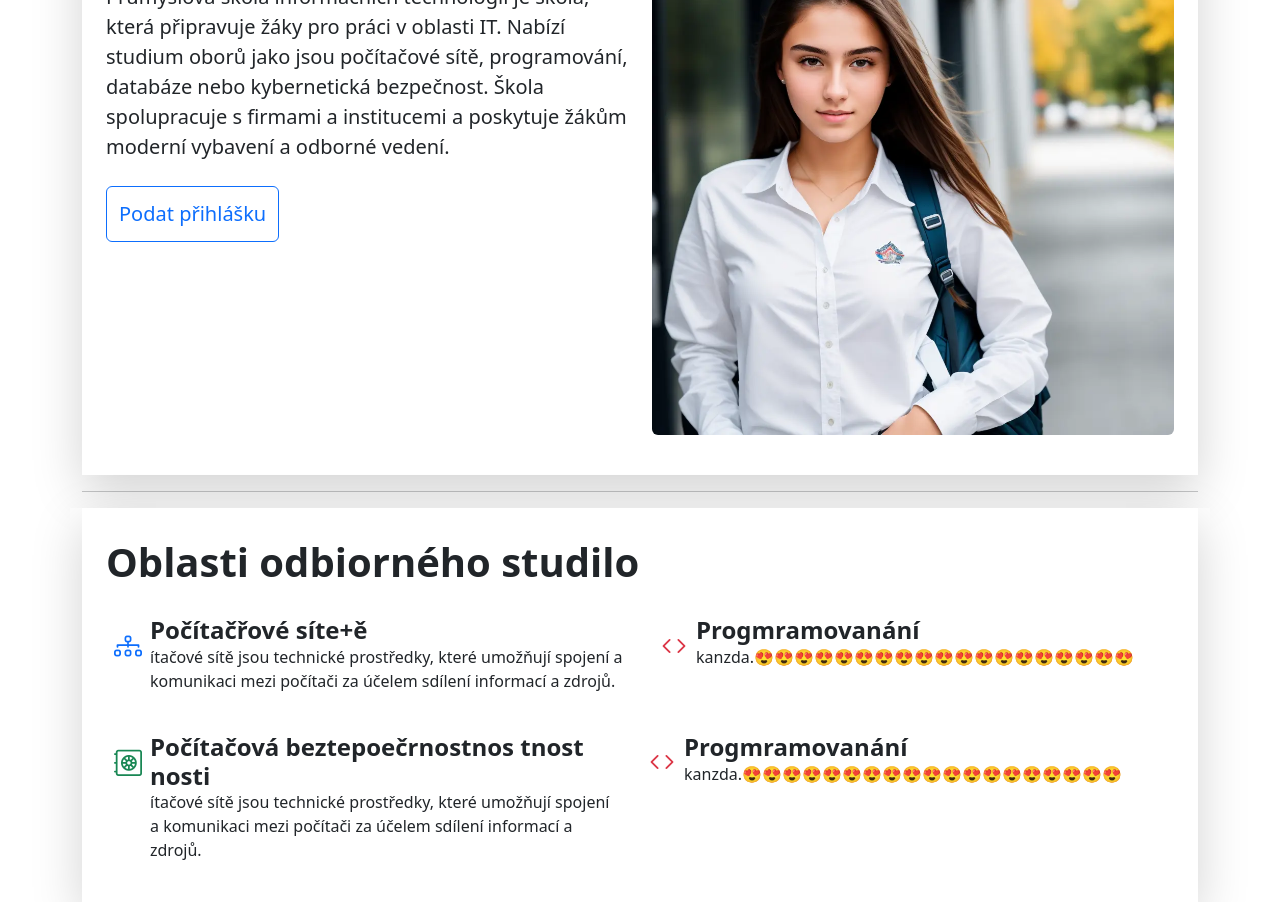
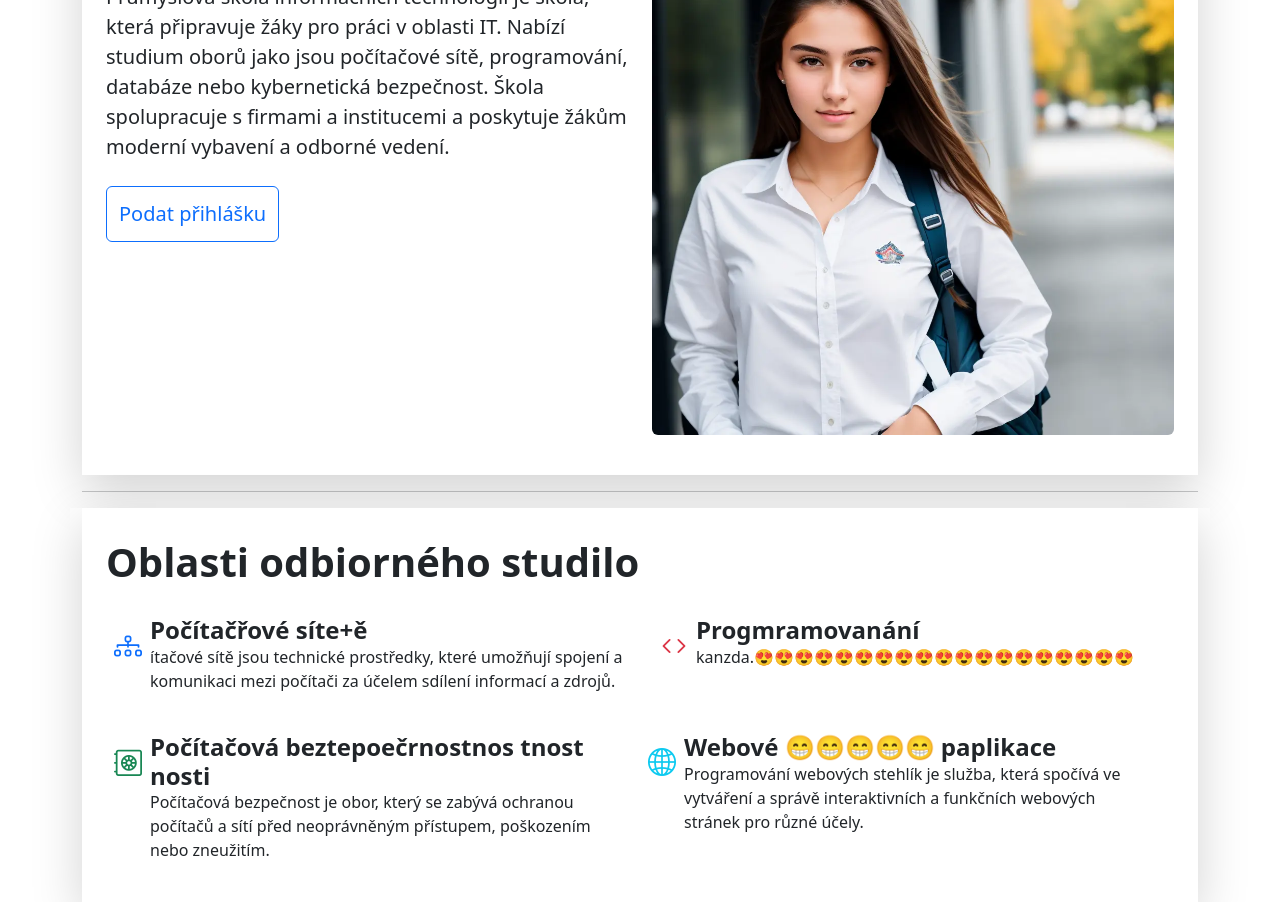
Before and after one commit to pslib-cz/2022-p1a-web-bootstrap-responsivity-steveruu, a plain HTML site: page index.html in a window 1280 px wide. Shown: the part 183-1085 px from the top of the page. Drawn offline with nearby package versions, Linux system fonts and the light colour scheme.

```diff
--- a/index.html
+++ b/index.html
@@ -73,17 +73,17 @@
 
                         <div>
                         <h3 class="fw-bold mb-0 fs-4">Počítačová beztepoečrnostnos tnost nosti</h3>
-                        <p>ítačové sítě jsou technické prostředky, které umožňují spojení a komunikaci mezi počítači za účelem sdílení informací a zdrojů.</p>
+                        <p>Počítačová bezpečnost je obor, který se zabývá ochranou počítačů a sítí před neoprávněným přístupem, poškozením nebo zneužitím.</p>
                         </div>
                     </div>
                 </div>
                 <div class="col">
                     <div class="col d-flex align-items-start mt-4">
-                        <i class="bi bi-code fs-3 p-2 text-danger"></i>
+                        <i class="bi bi-globe2 fs-3 p-2 text-info"></i>
 
                         <div>
-                        <h3 class="fw-bold mb-0 fs-4">Progmramovanání</h3>
-                        <p>kanzda.😍😍😍😍😍😍😍😍😍😍😍😍😍😍😍😍😍😍😍</p>
+                        <h3 class="fw-bold mb-0 fs-4">Webové 😁😁😁😁😁 paplikace</h3>
+                        <p>Programování webových stehlík je služba, která spočívá ve vytváření a správě interaktivních a funkčních webových stránek pro různé účely.</p>
                         </div>
                 </div>
             </div>
```
